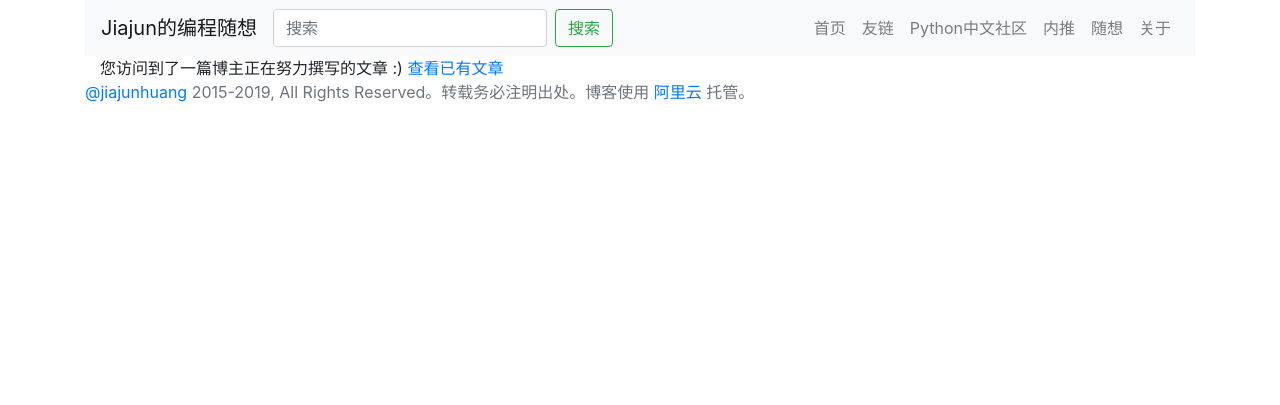
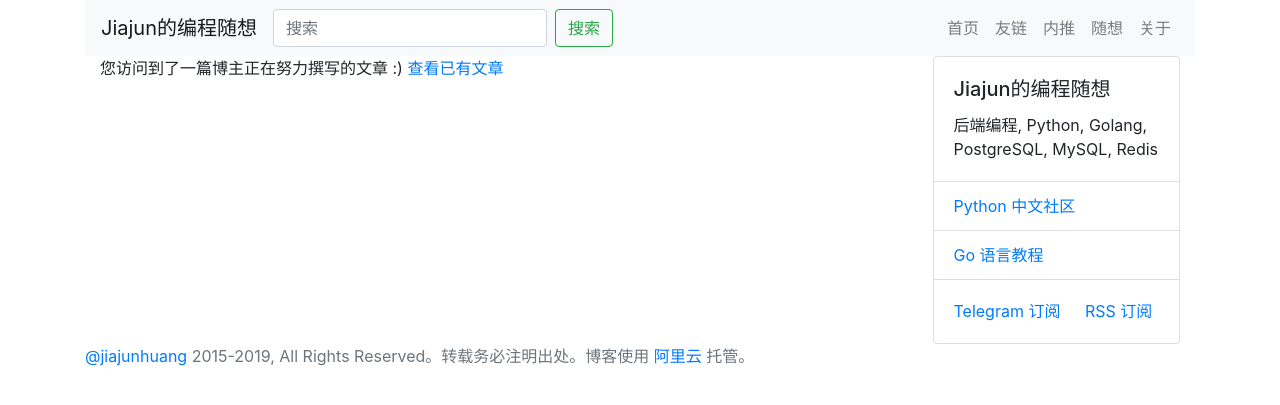
Before and after one commit to jiajunhuang/blog, a Flask app: page /404 in a window 1280 px wide. Shown: the top 405 px of the page. Run offline with Flask 2, Linux system fonts and the light colour scheme; parts of the project's set-up code (start-up, migrations or seed data) failed here and were passed over; some libraries are stand-ins or nearby versions.

Commit message:
sync at Fri 10 May 2019 05:21:03 PM CST

```diff
--- a/templates/base.html
+++ b/templates/base.html
@@ -62,9 +62,6 @@
                                 <a class="nav-link" href="/friends">友链</a>
                             </li>
                             <li class="nav-item">
-                                <a class="nav-link" href="https://pythoncn.club">Python中文社区</a>
-                            </li>
-                            <li class="nav-item">
                                 <a class="nav-link" href="/jobs">内推</a>
                             </li>
                             <li class="nav-item">
@@ -80,8 +77,25 @@
 
             <main role="main" class="container">
                 <div id="body" class="row">
-                    <div class="col-md-12">
+                    <div class="col-md-9">
                         {% block content %}{% endblock %}
+                    </div>
+                    <div class="col-md-3">
+                        <div class="card">
+                            <!--<img src="..." class="card-img-top" alt="...">-->
+                            <div class="card-body">
+                                <h5 class="card-title">Jiajun的编程随想</h5>
+                                <p class="card-text">后端编程, Python, Golang, PostgreSQL, MySQL, Redis</p>
+                            </div>
+                            <ul class="list-group list-group-flush">
+                                <li class="list-group-item"><a href="https://pythoncn.club">Python 中文社区</a></li>
+                                <li class="list-group-item"><a href="https://jiajunhuang.com/tutorial/golang/index.md">Go 语言教程</a></li>
+                            </ul>
+                            <div class="card-body">
+                                <a href="https://t.me/jiajunhuangcom" class="card-link">Telegram 订阅</a>
+                                <a href="/rss" class="card-link">RSS 订阅</a>
+                            </div>
+                        </div>
                     </div>
                 </div>
             </main>
```
